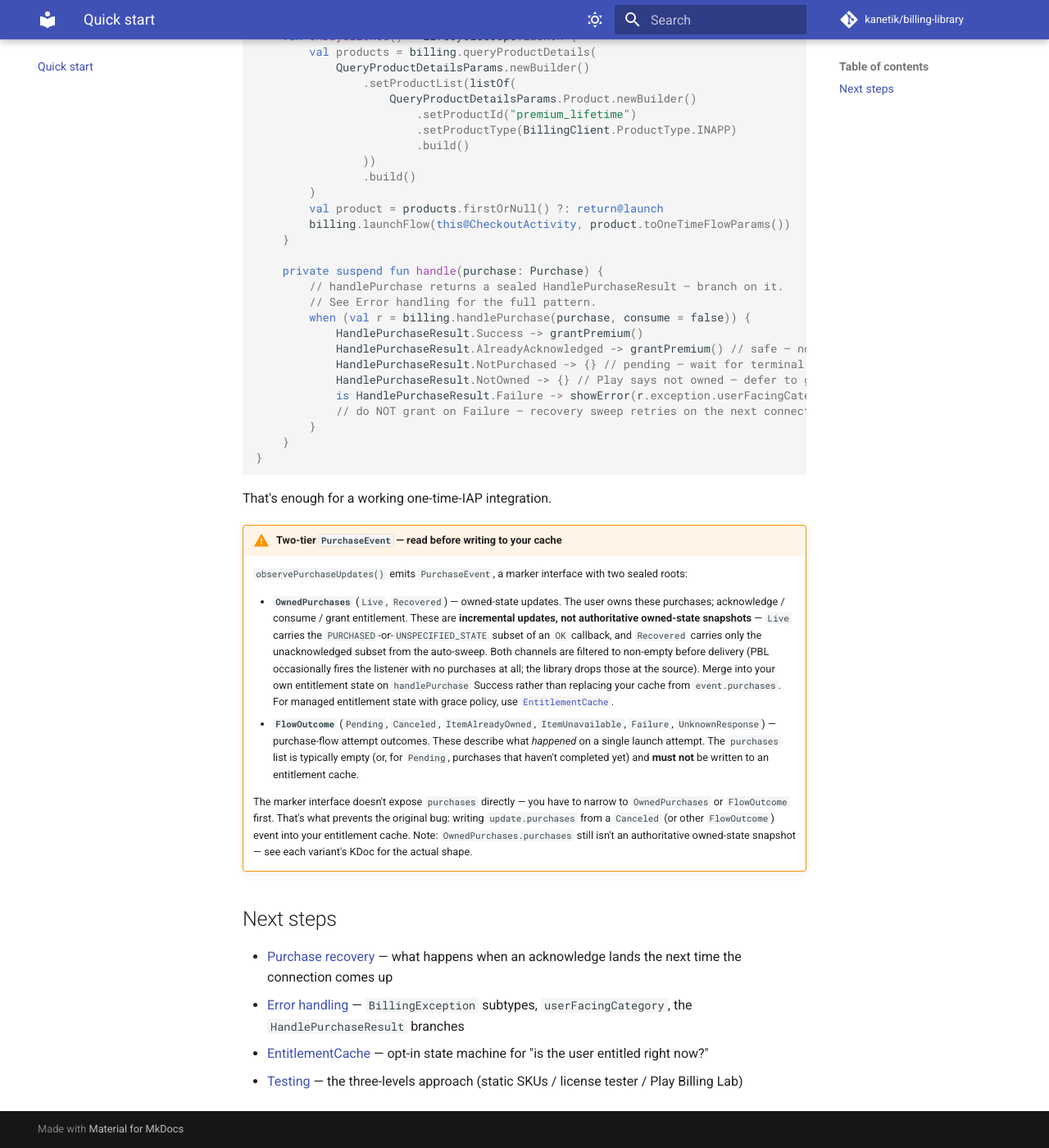
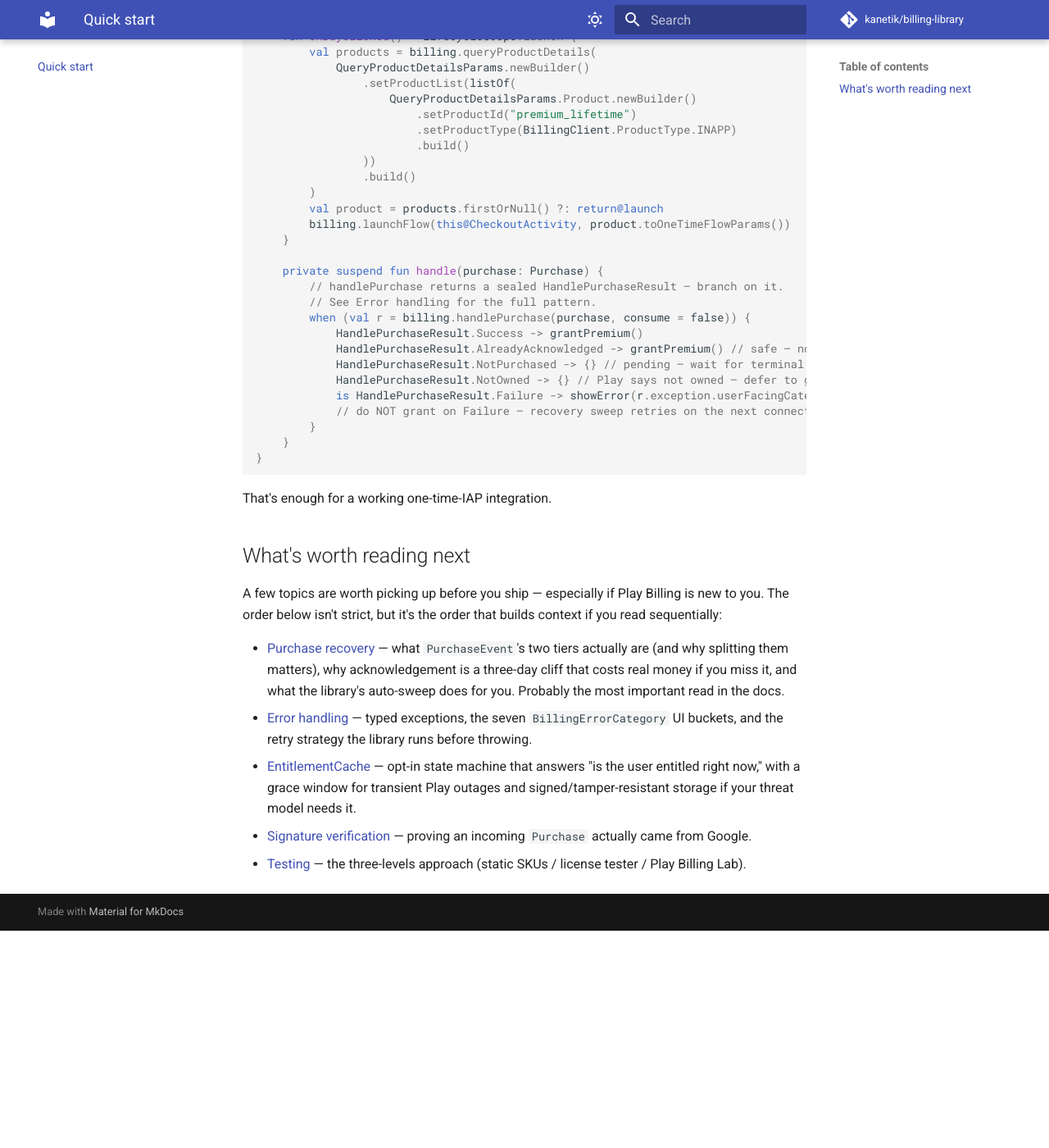
Before and after one commit to kanetik/billing-library, an MkDocs documentation site: the page built from docs/quick-start.md, in a window 1280 px wide and 1400 px high, scrolled down 1302 px. Shown: the whole window at 82% size. Built offline with MkDocs 1.6.1 and Material for MkDocs 9.7.7, drawn with Linux system fonts in a browser that asks for light colours; comment, search, counter and statistics services are not loaded; after the commit the page ends 2437 px from its top, so only the background shows below that.

Commit message:
docs(orientation): drop wall-of-warning callout, suggest reading order
The "Two-tier PurchaseEvent — read before writing to your cache" callout
on README and docs/quick-start.md landed before the reader had built any
context for what "your cache" means or why caching is a topic. The
warning's content was right; its placement was off.

Replaced with a short suggestion-toned "what's worth reading next"
paragraph that points at the guides where the explanation now lives:

- README's post-Quick-Start block lists Purchase recovery, Error
  handling, and EntitlementCache with one-line summaries each. Tone is
  "worth a read once you're past the smoke test, especially if Play
  Billing is new to you" — not "before you ship, do this." The reader
  picks the order.

- docs/quick-start.md's "What's worth reading next" section is the same
  shape but adds Signature verification and Testing pointers.

- docs/index.md gets a "New to Play Billing?" reading-order block at
  the top, ordering the guides by conceptual dependency (recovery first,
  then errors, then cache, then verification, then revocation). The
  prior alphabetical-by-tag listing stays below as the scenario reference.

The conceptual two-tier explanation from the deleted callout moved into
docs/guides/purchase-recovery.md in the previous commit, where the
recovery sweep gives the OwnedPurchases / FlowOutcome distinction a
problem to solve.

Co-Authored-By: Claude Opus 4.7 (1M context) <noreply@anthropic.com>

```diff
--- a/docs/quick-start.md
+++ b/docs/quick-start.md
@@ -85,18 +85,12 @@ class CheckoutActivity : ComponentActivity() {
 
 That's enough for a working one-time-IAP integration.
 
-!!! warning "Two-tier `PurchaseEvent` — read before writing to your cache"
+## What's worth reading next
 
-    `observePurchaseUpdates()` emits `PurchaseEvent`, a marker interface with two sealed roots:
+A few topics are worth picking up before you ship — especially if Play Billing is new to you. The order below isn't strict, but it's the order that builds context if you read sequentially:
 
-    - **`OwnedPurchases`** (`Live`, `Recovered`) — owned-state updates. The user owns these purchases; acknowledge / consume / grant entitlement. These are **incremental updates, not authoritative owned-state snapshots** — `Live` carries the `PURCHASED`-or-`UNSPECIFIED_STATE` subset of an `OK` callback, and `Recovered` carries only the unacknowledged subset from the auto-sweep. Both channels are filtered to non-empty before delivery (PBL occasionally fires the listener with no purchases at all; the library drops those at the source). Merge into your own entitlement state on `handlePurchase` Success rather than replacing your cache from `event.purchases`. For managed entitlement state with grace policy, use [`EntitlementCache`](guides/entitlement-cache.md).
-    - **`FlowOutcome`** (`Pending`, `Canceled`, `ItemAlreadyOwned`, `ItemUnavailable`, `Failure`, `UnknownResponse`) — purchase-flow attempt outcomes. These describe what *happened* on a single launch attempt. The `purchases` list is typically empty (or, for `Pending`, purchases that haven't completed yet) and **must not** be written to an entitlement cache.
-
-    The marker interface doesn't expose `purchases` directly — you have to narrow to `OwnedPurchases` or `FlowOutcome` first. That's what prevents the original bug: writing `update.purchases` from a `Canceled` (or other `FlowOutcome`) event into your entitlement cache. Note: `OwnedPurchases.purchases` still isn't an authoritative owned-state snapshot — see each variant's KDoc for the actual shape.
-
-## Next steps
-
-- [Purchase recovery](guides/purchase-recovery.md) — what happens when an acknowledge lands the next time the connection comes up
-- [Error handling](guides/error-handling.md) — `BillingException` subtypes, `userFacingCategory`, the `HandlePurchaseResult` branches
-- [EntitlementCache](guides/entitlement-cache.md) — opt-in state machine for "is the user entitled right now?"
-- [Testing](testing.md) — the three-levels approach (static SKUs / license tester / Play Billing Lab)
+- [Purchase recovery](guides/purchase-recovery.md) — what `PurchaseEvent`'s two tiers actually are (and why splitting them matters), why acknowledgement is a three-day cliff that costs real money if you miss it, and what the library's auto-sweep does for you. Probably the most important read in the docs.
+- [Error handling](guides/error-handling.md) — typed exceptions, the seven `BillingErrorCategory` UI buckets, and the retry strategy the library runs before throwing.
+- [EntitlementCache](guides/entitlement-cache.md) — opt-in state machine that answers "is the user entitled right now," with a grace window for transient Play outages and signed/tamper-resistant storage if your threat model needs it.
+- [Signature verification](guides/signature-verification.md) — proving an incoming `Purchase` actually came from Google.
+- [Testing](testing.md) — the three-levels approach (static SKUs / license tester / Play Billing Lab).
```
Also changed, not shown: README.md (+5 -29 lines), docs/index.md (+13 -0 lines).
